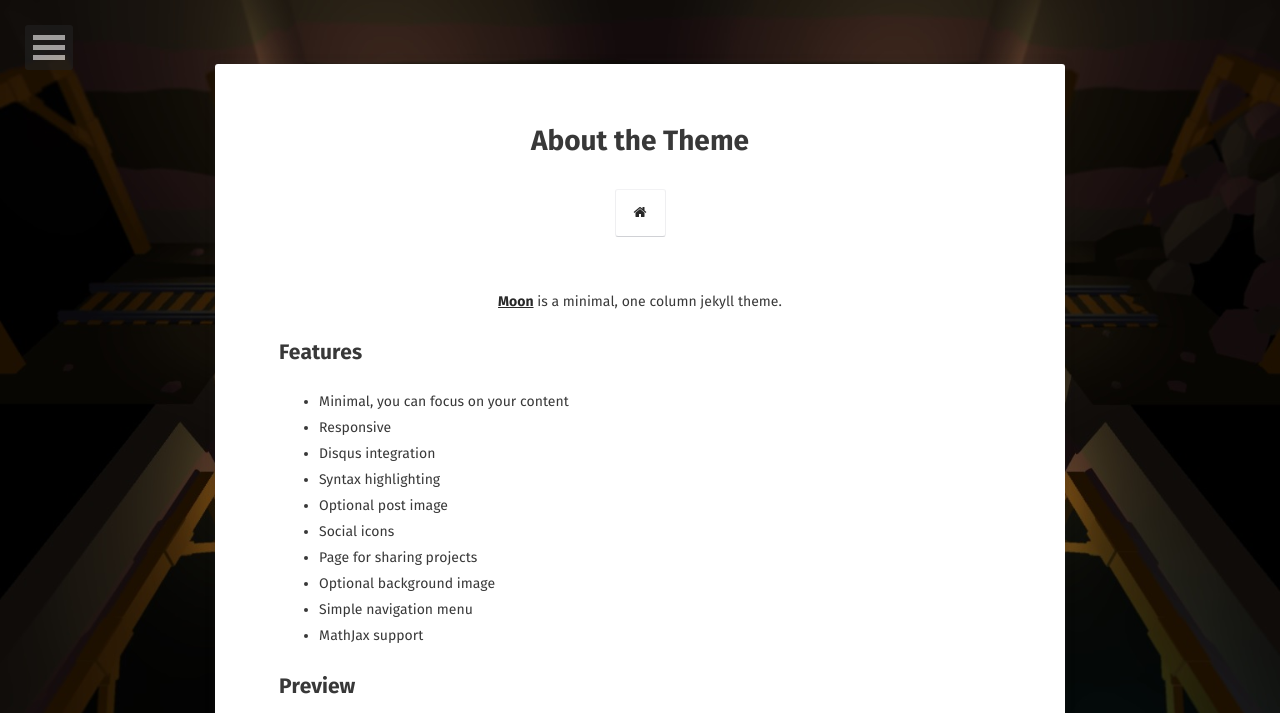
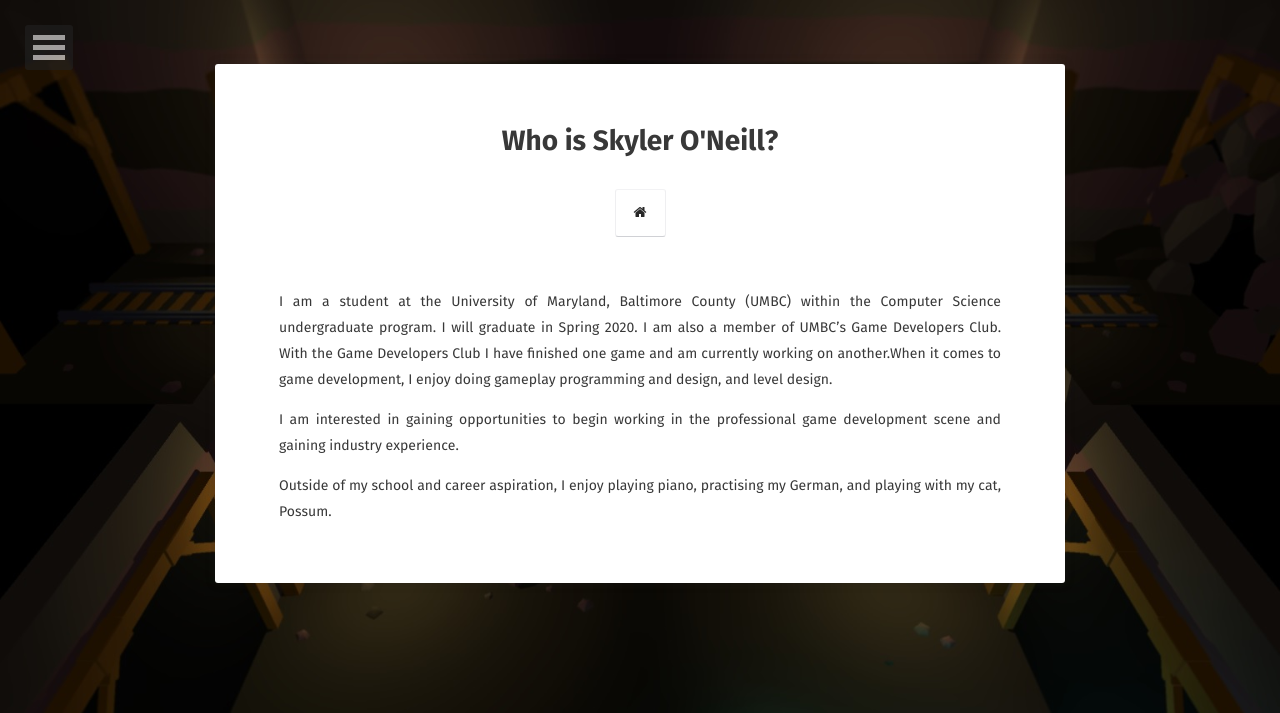
Before and after one commit to skyleroneill/skyleroneill.github.io, a Jekyll site: the page built from about/index.md, in a window 1280 px wide. Shown: the top 713 px of the page. Built offline with Jekyll 4.4.1, drawn with Linux system fonts in a browser that asks for light colours; some web fonts are replaced; some of the changed text lies outside the part shown; grey boxes are pictures that could not be loaded.

Commit message:
Added about description

```diff
--- a/about/index.md
+++ b/about/index.md
@@ -1,37 +1,13 @@
 ---
 layout: page
-title: About the Theme
+title: Who is Skyler O'Neill?
 tags: [about, Jekyll, theme, moon]
 date: 2016-03-21
 comments: false
 ---
 
-<center><a href="http://taylantatli.github.io/Moon"><b>Moon</b></a> is a minimal, one column jekyll theme.</center>
+I am a student at the University of Maryland, Baltimore County (UMBC) within the Computer Science undergraduate program. I will graduate in Spring 2020. I am also a member of UMBC's Game Developers Club. With the Game Developers Club I have finished one game and am currently working on another.When it comes to game development, I enjoy doing gameplay programming and design, and level design.
 
-## Features
-* Minimal, you can focus on your content
-* Responsive
-* Disqus integration
-* Syntax highlighting
-* Optional post image
-* Social icons
-* Page for sharing projects
-* Optional background image
-* Simple navigation menu
-* MathJax support
+I am interested in gaining opportunities to begin working in the professional game development scene and gaining industry experience.
 
-## Preview
-
-{% capture images %}
-    https://cloud.githubusercontent.com/assets/754514/14509720/61c61058-01d6-11e6-93ab-0918515ecd56.png
-    https://cloud.githubusercontent.com/assets/754514/14509716/61ac6c8e-01d6-11e6-879f-8308883de790.png
-{% endcapture %}
-{% include gallery images=images caption="Screenshots of Moon Theme" cols=2 %}
-
-See a [live version of Moon](http://taylantatli.github.io/Moon) hosted on GitHub.
-
-## Getting Started
-
-To learn how to install and use this theme check out the [Setup Guide](http://taylantatli.me/Moon/moon-theme/) for more information.
-
-[Install Moon](https://github.com/TaylanTatli/Moon){: .btn}
+Outside of my school and career aspiration, I enjoy playing piano, practising my German, and playing with my cat, Possum.
```
Also changed, not shown: resume/index.md (+1 -1 lines).
